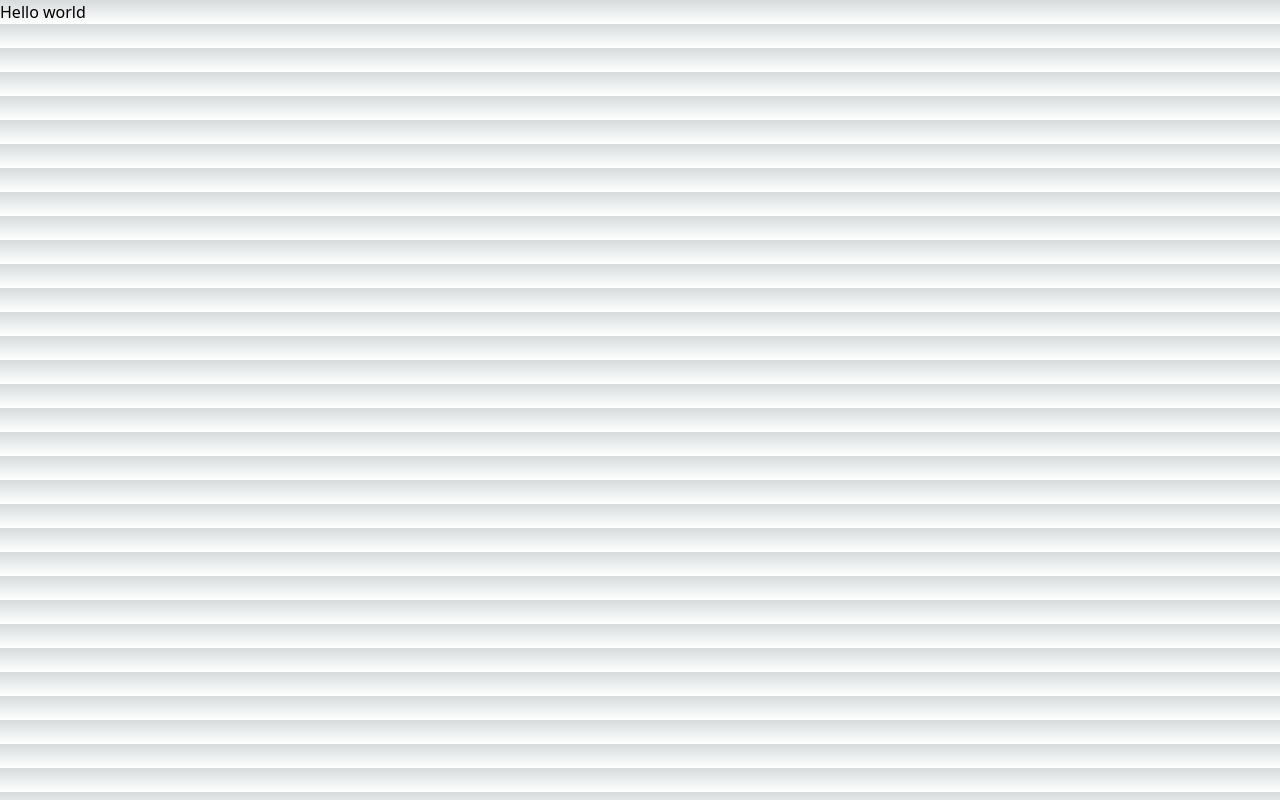
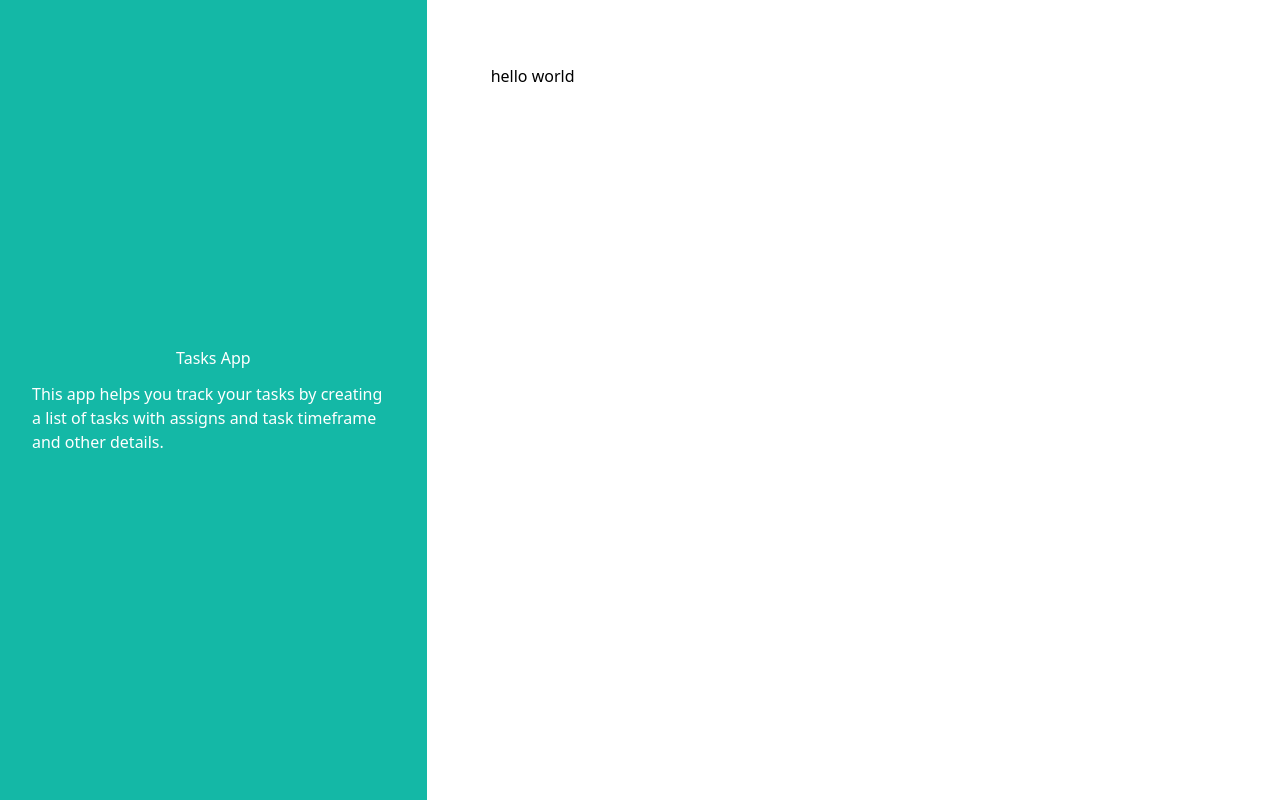
Before and after one commit to YassenRabie/qpros_frontend_task, a Next.js app: page / in a window 1280 px wide. Built offline with nearby package versions, Linux system fonts and the light colour scheme.

Commit message:
feat: create layout component

```diff
--- /dev/null
+++ b/src/components/common/layout/index.tsx
@@ -0,0 +1,33 @@
+import React, { FC } from "react";
+
+interface LayoutProps {
+    title: string;
+    content?: string;
+    children: React.ReactNode;
+}
+
+const Index: FC<LayoutProps> = (props) => {
+    const { title, content, children } = props;
+
+    return (
+        <div className={"flex min-h-screen"}>
+            <div className={"container mx-auto bg-teal-500 flex-1 flex flex-col justify-center items-center p-8"}>
+                <h3 className={"text-white"}>
+                    {title}
+                </h3>
+
+                {content &&
+                  <p className={"text-white mt-3"}>
+                    {content}
+                  </p>
+                }
+            </div>
+
+            <div className={"flex-2 container mx-auto p-16"}>
+                {children}
+            </div>
+        </div>
+    )
+}
+
+export default Index
--- a/src/pages/index.tsx
+++ b/src/pages/index.tsx
@@ -1,9 +1,16 @@
+import Layout from "@/components/common/layout";
+
+const APP_DESCRIPTION = "This app helps you track your tasks by creating a list of tasks with assigns and task timeframe and other details.";
+
 export default function Home() {
   return (
-    <main
-      className={`flex min-h-screen flex-col items-center justify-between p-24`}
-    >
-      Hello world
-    </main>
+      <main>
+        <Layout
+            title={"Tasks App"}
+            content={APP_DESCRIPTION}
+        >
+            hello world
+        </Layout>
+      </main>
   )
 }
--- a/src/styles/globals.css
+++ b/src/styles/globals.css
@@ -1,27 +1,3 @@
 @tailwind base;
 @tailwind components;
 @tailwind utilities;
-
-:root {
-  --foreground-rgb: 0, 0, 0;
-  --background-start-rgb: 214, 219, 220;
-  --background-end-rgb: 255, 255, 255;
-}
-
-@media (prefers-color-scheme: dark) {
-  :root {
-    --foreground-rgb: 255, 255, 255;
-    --background-start-rgb: 0, 0, 0;
-    --background-end-rgb: 0, 0, 0;
-  }
-}
-
-body {
-  color: rgb(var(--foreground-rgb));
-  background: linear-gradient(
-      to bottom,
-      transparent,
-      rgb(var(--background-end-rgb))
-    )
-    rgb(var(--background-start-rgb));
-}
--- a/tailwind.config.ts
+++ b/tailwind.config.ts
@@ -2,18 +2,15 @@ import type { Config } from 'tailwindcss'
 
 const config: Config = {
   content: [
-    './pages/**/*.{js,ts,jsx,tsx,mdx}',
-    './components/**/*.{js,ts,jsx,tsx,mdx}',
-    './app/**/*.{js,ts,jsx,tsx,mdx}',
+    './src/pages/**/*.{js,ts,jsx,tsx,mdx}',
+    './src/components/**/*.{js,ts,jsx,tsx,mdx}',
   ],
   theme: {
     extend: {
-      backgroundImage: {
-        'gradient-radial': 'radial-gradient(var(--tw-gradient-stops))',
-        'gradient-conic':
-          'conic-gradient(from 180deg at 50% 50%, var(--tw-gradient-stops))',
-      },
-    },
+      flex: {
+        '2': '2 2 0%'
+      }
+    }
   },
   plugins: [],
 }
```
